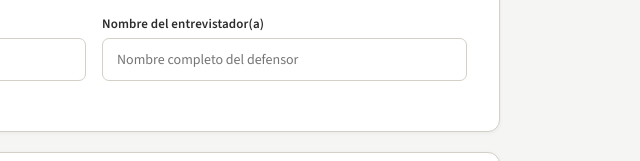
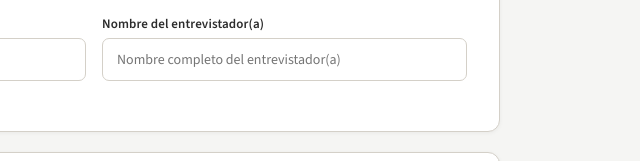
Before and after one commit to diegomolarte/utilidad-publica, a website: page index.html in a window 1280 px wide. Shown: the part 556-717 px from the top of the page, 546-1186 px from the left. Drawn offline with nearby package versions, Linux system fonts and the light colour scheme.

Commit message:
Update index.html

```diff
--- a/index.html
+++ b/index.html
@@ -498,7 +498,7 @@
       </div>
       <div class="campo-grupo">
         <label>Nombre del entrevistador(a)</label>
-        <input type="text" id="entrevistador" placeholder="Nombre completo del defensor">
+        <input type="text" id="entrevistador" placeholder="Nombre completo del entrevistador(a)">
       </div>
     </div>
   </div>
@@ -592,7 +592,7 @@
     <div class="campo-grupo"><label>Tipo de vínculo con la usuaria</label><input type="text" id="f_vinculo_familiar" placeholder="Ej: madre de la usuaria"></div>
     <div class="fila-2">
       <div class="campo-grupo"><label>Fecha de la entrevista</label><input type="text" id="f_fecha_entrevista" placeholder="Ej: 4 de abril de 2026"></div>
-      <div class="campo-grupo"><label>Nombre del entrevistador(a)</label><input type="text" id="f_entrevistador" placeholder="Nombre completo del defensor"></div>
+      <div class="campo-grupo"><label>Nombre del entrevistador(a)</label><input type="text" id="f_entrevistador" placeholder="Nombre completo del entrevistador(a)"></div>
     </div>
   </div>
 
```
